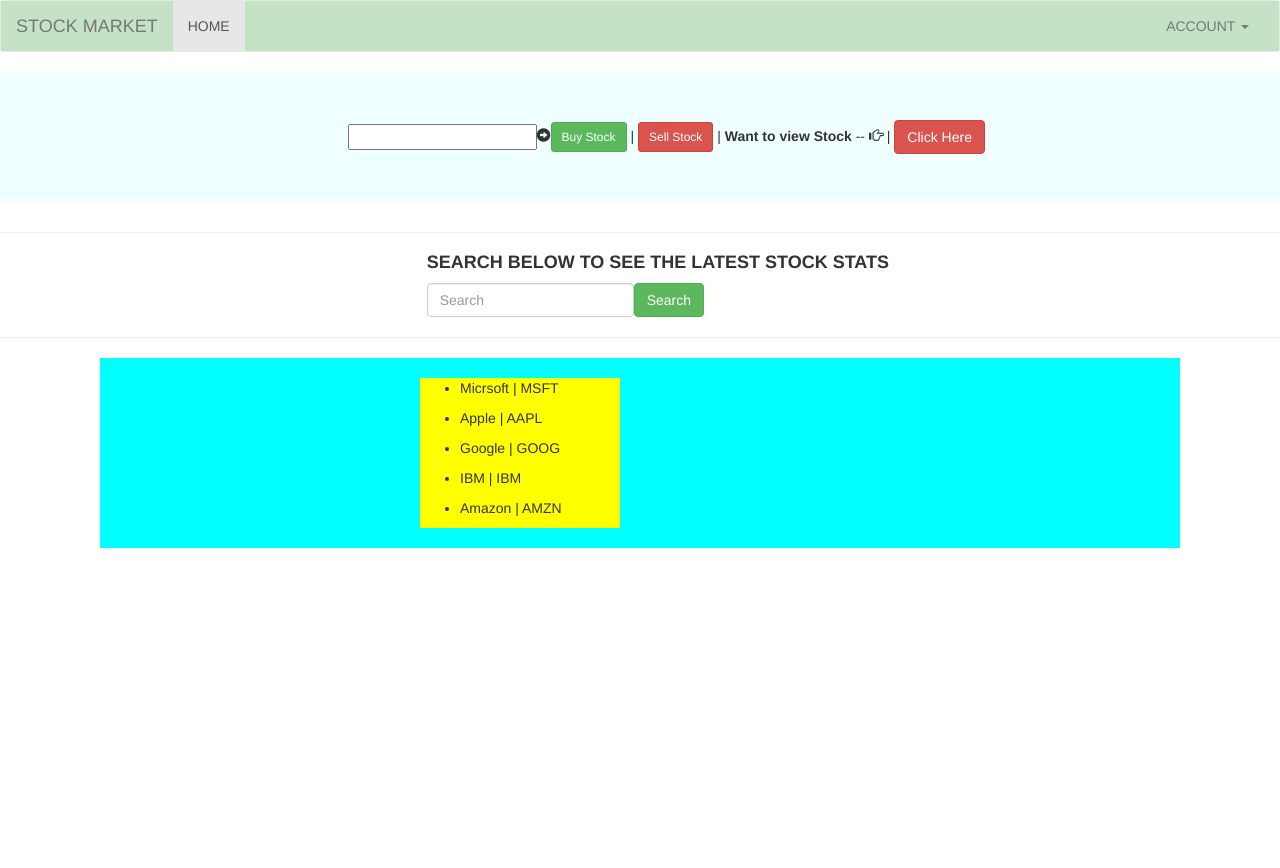
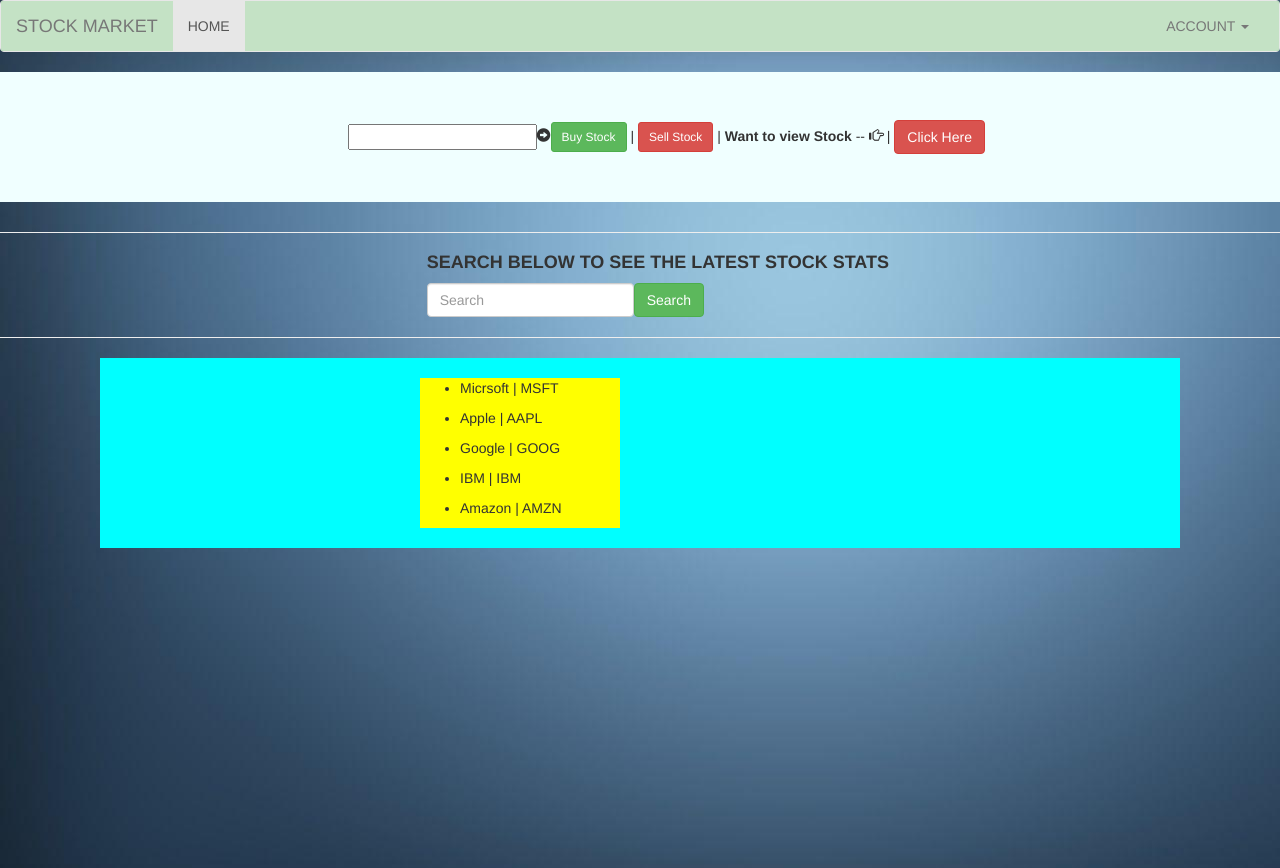
Before and after one commit to msraushan07/stock-market-FE, an Angular app: page /dashboard in a window 1280 px wide. Built offline with nearby package versions, Linux system fonts and the light colour scheme.

Commit message:
bg-image

```diff
--- a/src/app/dashboard/dashboard.component.css
+++ b/src/app/dashboard/dashboard.component.css
@@ -18,3 +18,7 @@
      grid-column-end: 4;
     background: pink;
 }
+
+.background{
+    background: url('../shared/img/327135.jpg');
+}
--- a/src/app/dashboard/dashboard.component.html
+++ b/src/app/dashboard/dashboard.component.html
@@ -1,3 +1,4 @@
+<div class="background">
 <app-header></app-header>
 
 <div class="jumbotron" style="background-color: azure;">
@@ -54,3 +55,4 @@
 <div class="chart-container" style=" height:40vh;">
     <canvas id="chart-1"></canvas>
 </div>
+</div>
```
Also changed, not shown: 1 other file (tests, documents, lock files or other folders).
